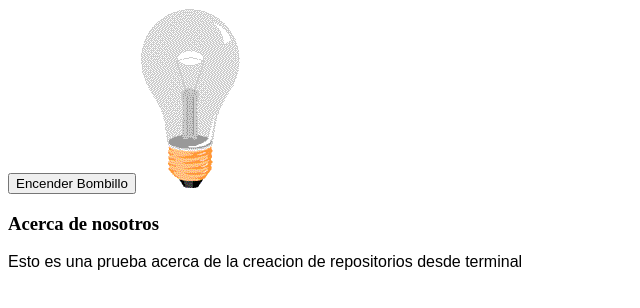
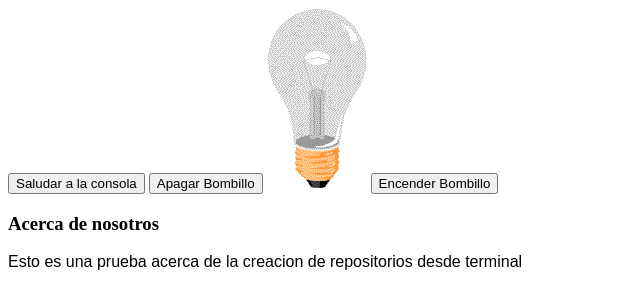
Before and after one commit to DanielValladares-jpg/mi-primer-proyecto-web, a plain HTML site: page index.html in a window 1280 px wide. Shown: the whole page, without its empty margins (0-640 px from the left). Drawn offline with Linux system fonts and the light colour scheme.

Commit message:
Se añadio funcionalidad al bombillo

```diff
--- a/index.html
+++ b/index.html
@@ -7,10 +7,11 @@
     <link rel="stylesheet" href="estilos.css">
 </head>
 <body>
-    <button type="button" onclick="encender()">Encender Bombillo</button>
-    <img src="pic_bulboff.gif" alt="">
+    <button type="button" onclick="Saludar()">Saludar a la consola</button>
+    <button type="button" onclick="document.getElementById('MyImage').src='pic_bulboff.gif'">Apagar Bombillo</button>
+    <img id="MyImage" src="pic_bulboff.gif" alt="">
 
-
+    <button type="button" onclick="document.getElementById('MyImage').src='pic_bulbon.gif'">Encender Bombillo</button>
     <section>
         <h3>Acerca de nosotros</h3>
         <p id="Pparrafo">Esto es una prueba acerca de la creacion de repositorios desde terminal</p>
--- a/main.js
+++ b/main.js
@@ -1,3 +1,3 @@
-function encender(){
+function Saludar(){
     return alert("Hola, Mundo")
 }
```
